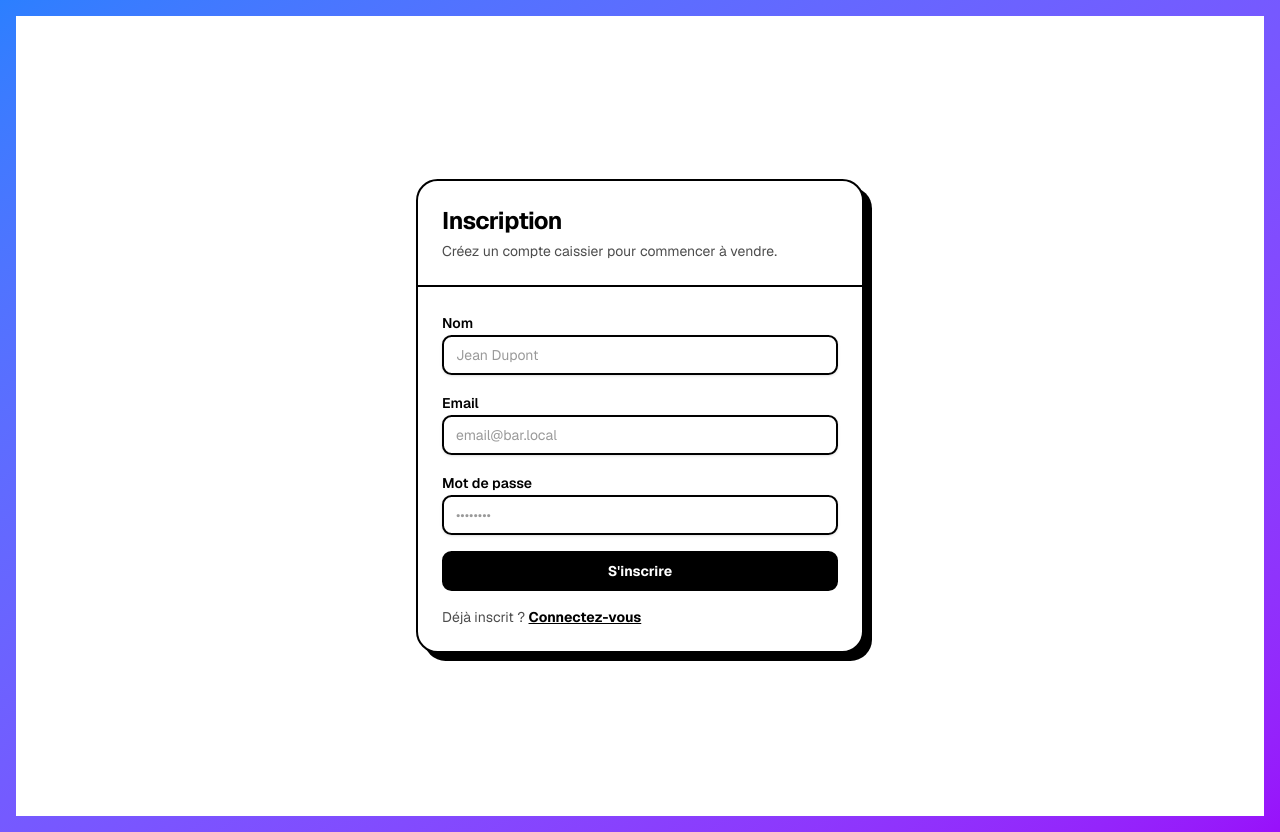
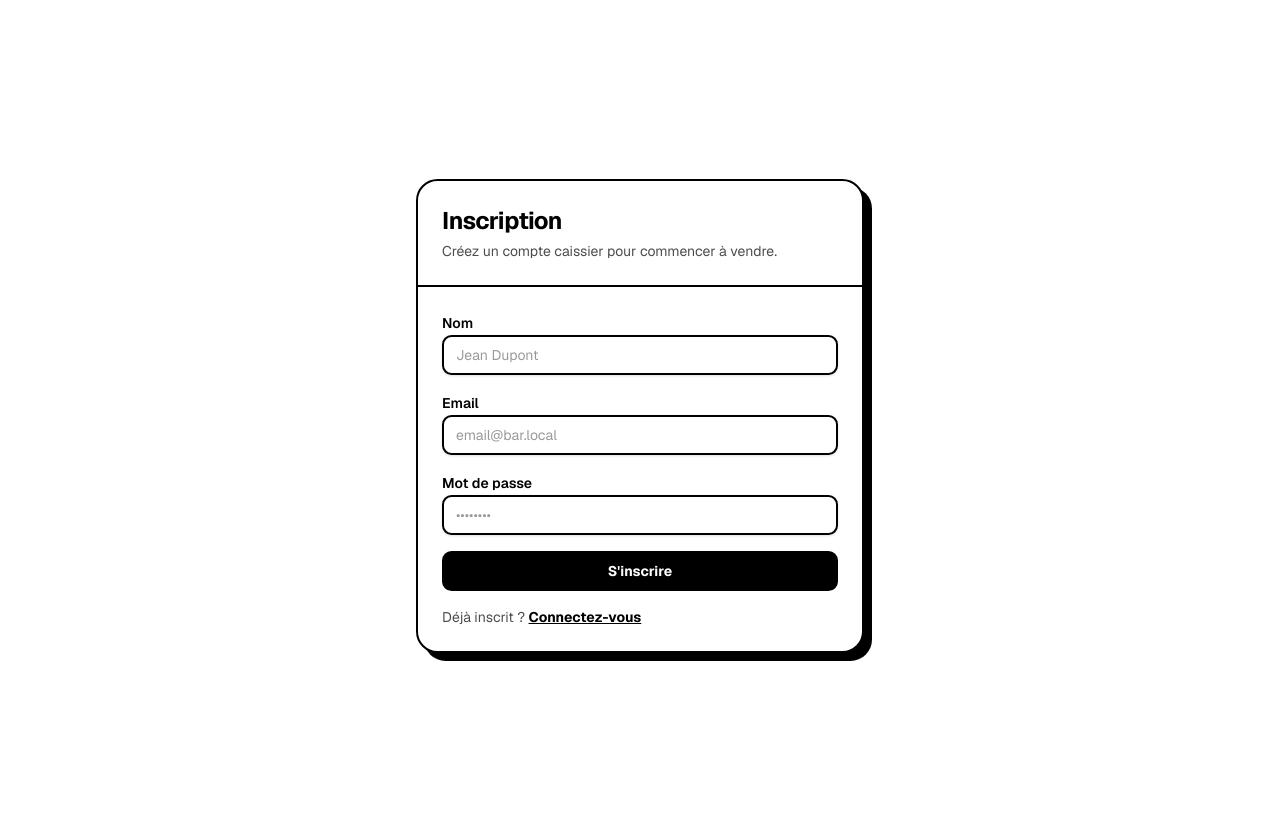
Before and after one commit to elieboulingui/bar, a Next.js app: page /auth/register in a window 1280 px wide. Built offline with nearby package versions, Linux system fonts and the light colour scheme.

Commit message:
Update page.tsx

```diff
--- a/app/auth/register/page.tsx
+++ b/app/auth/register/page.tsx
@@ -2,7 +2,7 @@
 
 export default function RegisterPage() {
   return (
-    <div className="min-h-screen bg-gradient-to-br from-blue-500 to-purple-600 flex items-center justify-center p-4">
+    <div className="min-h-screen bg-white flex items-center justify-center p-4">
       <div className="w-full">
         <AuthForm type="register" />
       </div>
```
